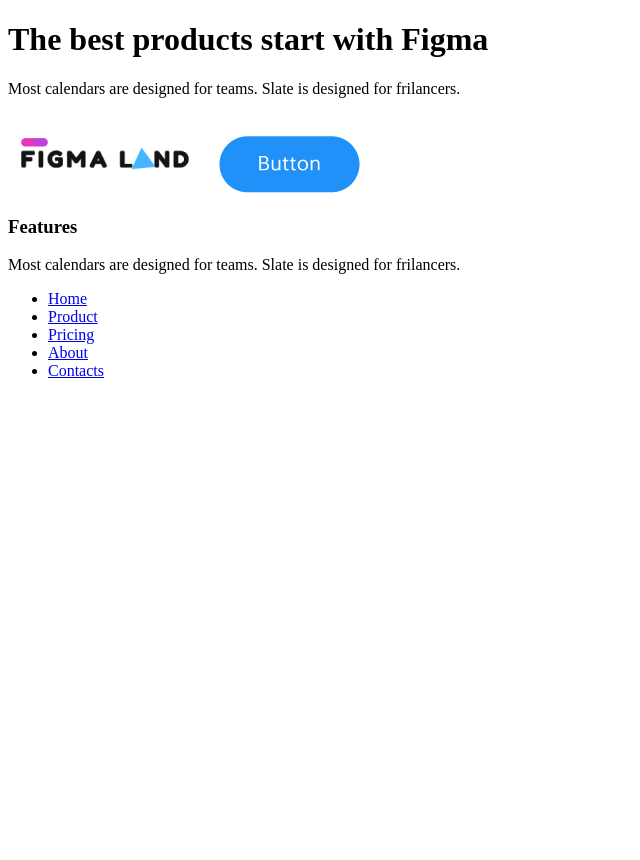
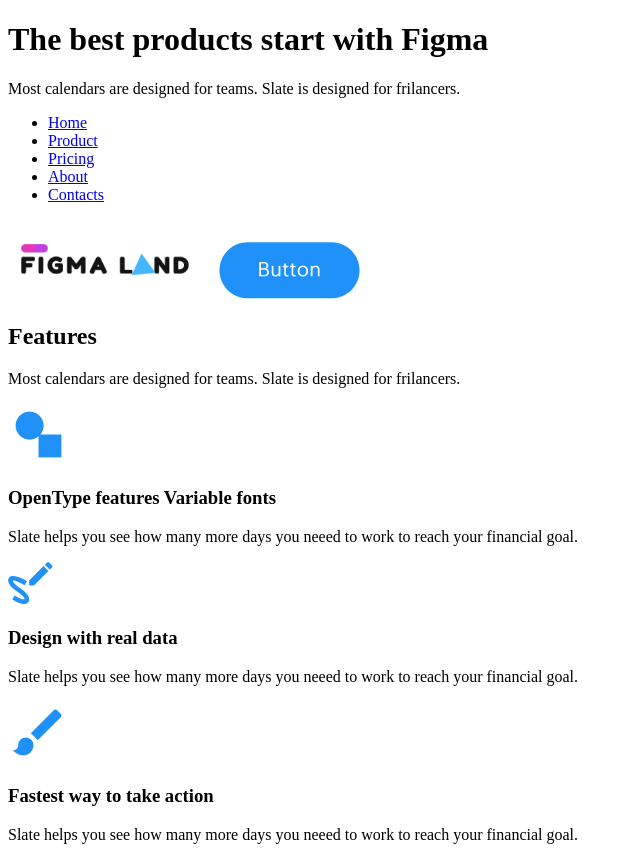
Before and after one commit to IlonaKaniuk/website01, a plain HTML site: page index.html in a window 1280 px wide. Shown: the whole page, without its empty margins (0-640 px from the left). Before the commit the page ends 800 px from the top, so only its background shows below. Drawn offline with Linux system fonts and the light colour scheme.

Commit message:
Add images

```diff
--- a/index.html
+++ b/index.html
@@ -10,10 +10,6 @@
 <body>
     <h1>The best products start with Figma</h1>
     <p>Most calendars are designed for teams. Slate is designed for frilancers.</p>
-    <img src="img/logofigma.jpg" alt="logo">
-    <img src="img/masterbutton.jpg" alt="button">
-    <h3>Features</h3>
-    <p>Most calendars are designed for teams. Slate is designed for frilancers.</p>
 
     <nav>
         <ul>
@@ -25,9 +21,23 @@
         </ul>
 
     </nav>
+    <img src="img/logofigma.jpg" alt="logo">
+    <img src="img/masterbutton.jpg" alt="button">
+    <h2>Features</h2>
+    <p>Most calendars are designed for teams. Slate is designed for frilancers.</p>
 
+   <img src="img/icon.png" alt="icon">
+    <h3>OpenType features Variable fonts</h3>
+    <p>Slate helps you see how many more days you neeed to work to reach your financial goal.</p>
 
+   <img src="img/icondrawing.png" alt="drawing">
+    <h3>Design with real data</h3>
+    <p>Slate helps you see how many more days you neeed to work to reach your financial goal.</p>
 
+    <img src="img/iconbrush.jpg" alt="brush">
+
+    <h3>Fastest way to take action</h3>
+    <p>Slate helps you see how many more days you neeed to work to reach your financial goal.</p>
 
 
 
```
Also changed, not shown: img/icon.png (added), img/iconbrush.jpg (added), img/icondrawing.png (added).
